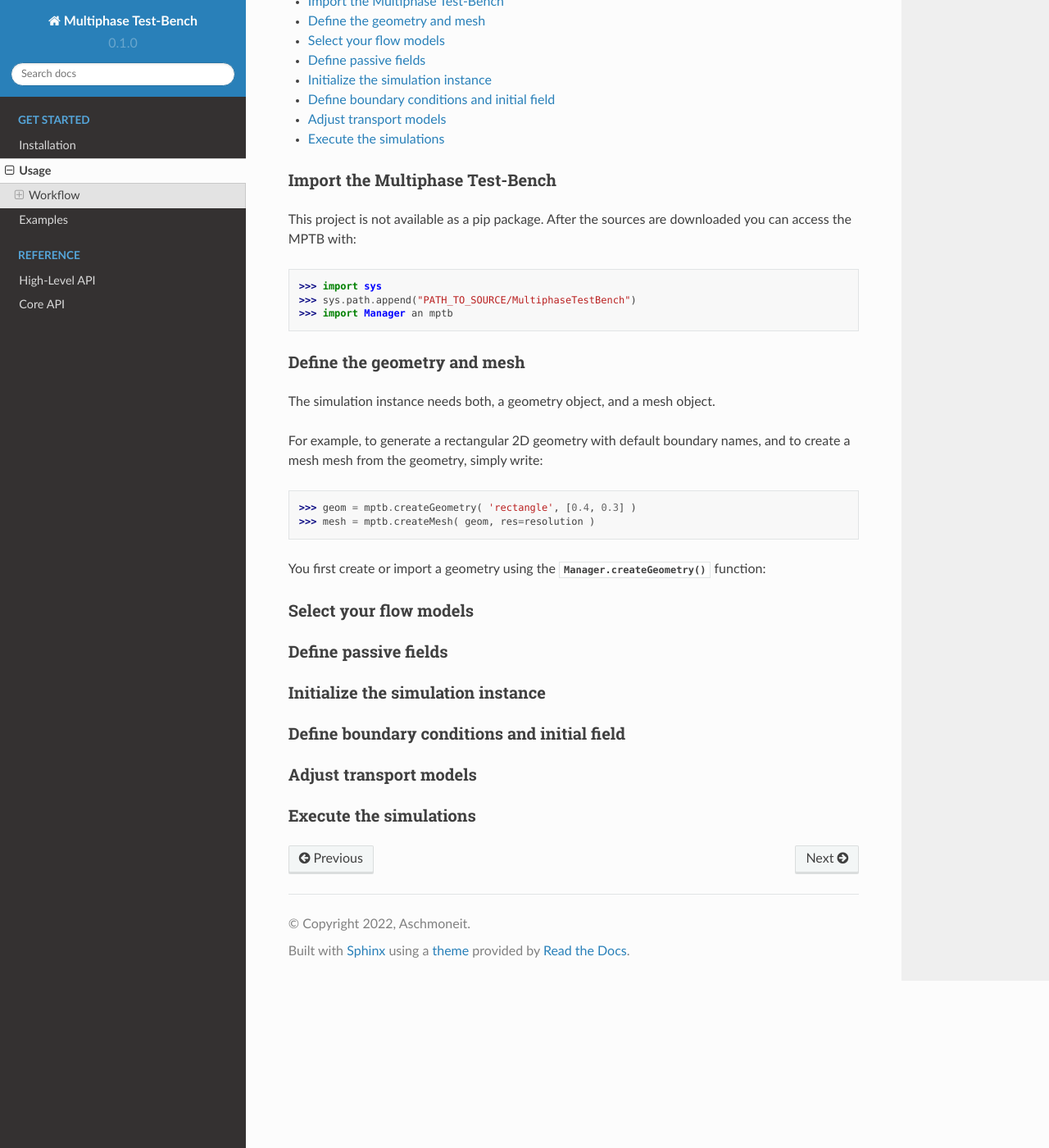
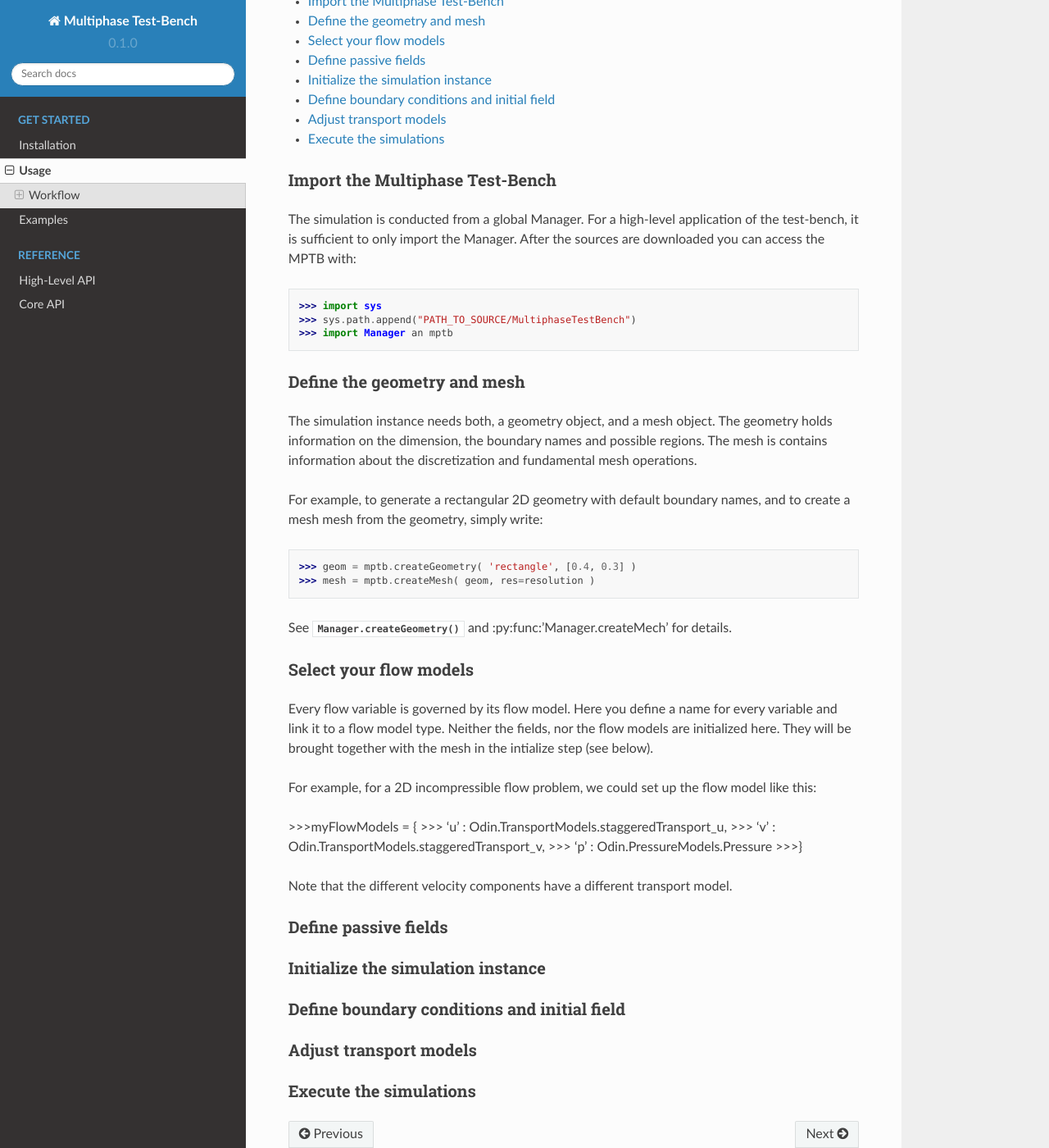
Before and after one commit to fjaschmoneit/multiphase-test-bench, a Sphinx documentation site: the page built from docs/source/usage.rst, in a window 1280 px wide and 1400 px high, scrolled down 346 px. Shown: the whole window at 82% size. Built offline with Sphinx 7.4.7 and the Read the Docs theme 2.0.0, drawn with Linux system fonts in a browser that asks for light colours; pages that are not in the unit, such as notebooks, are missing from menus.

Commit message:
updating documentation

```diff
--- a/docs/source/usage.rst
+++ b/docs/source/usage.rst
@@ -30,14 +30,13 @@ Workflow
 Import the Multiphase Test-Bench
 ^^^^^^^^^^^^^^^^^^^^^^^^^^^^^^^^
 
-This project is not available as a pip package.
+The simulation is conducted from a global Manager.
+For a high-level application of the test-bench, it is sufficient to only import the Manager.
 After the sources are downloaded you can access the MPTB with:
 
 >>> import sys
 >>> sys.path.append("PATH_TO_SOURCE/MultiphaseTestBench")
 >>> import Manager an mptb
-
-
 
 
 .. _defineGeomMesh:
@@ -46,7 +45,8 @@ Define the geometry and mesh
 ^^^^^^^^^^^^^^^^^^^^^^^^^^^^
 
 The simulation instance needs both, a geometry object, and a mesh object.
-
+The geometry holds information on the dimension, the boundary names and possible regions.
+The mesh is contains information about the discretization and fundamental mesh operations.
 
 For example, to generate a rectangular 2D geometry with default boundary names,
 and to create a mesh mesh from the geometry, simply write:
@@ -54,15 +54,29 @@ and to create a mesh mesh from the geometry, simply write:
 >>> geom = mptb.createGeometry( 'rectangle', [0.4, 0.3] )
 >>> mesh = mptb.createMesh( geom, res=resolution )
 
-You first create or import a geometry using the  :py:func:`Manager.createGeometry` function:
-
-
+See :py:func:`Manager.createGeometry` and :py:func:'Manager.createMech' for details.
 
 
 .. _selectModels:
 
 Select your flow models
 ^^^^^^^^^^^^^^^^^^^^^^^
+
+Every flow variable is governed by its flow model.
+Here you define a name for every variable and link it to a flow model type.
+Neither the fields, nor the flow models are initialized here.
+They will be brought together with the mesh in the intialize step (see below).
+
+For example, for a 2D incompressible flow problem, we could set up the flow model like this:
+
+>>>myFlowModels = {
+>>>    'u' : Odin.TransportModels.staggeredTransport_u,
+>>>    'v' : Odin.TransportModels.staggeredTransport_v,
+>>>    'p' : Odin.PressureModels.Pressure
+>>>}
+
+Note that the different velocity components have a different transport model.
+
 
 
 .. _definePassiveFields:
```
Also changed, not shown: 2 other files.
